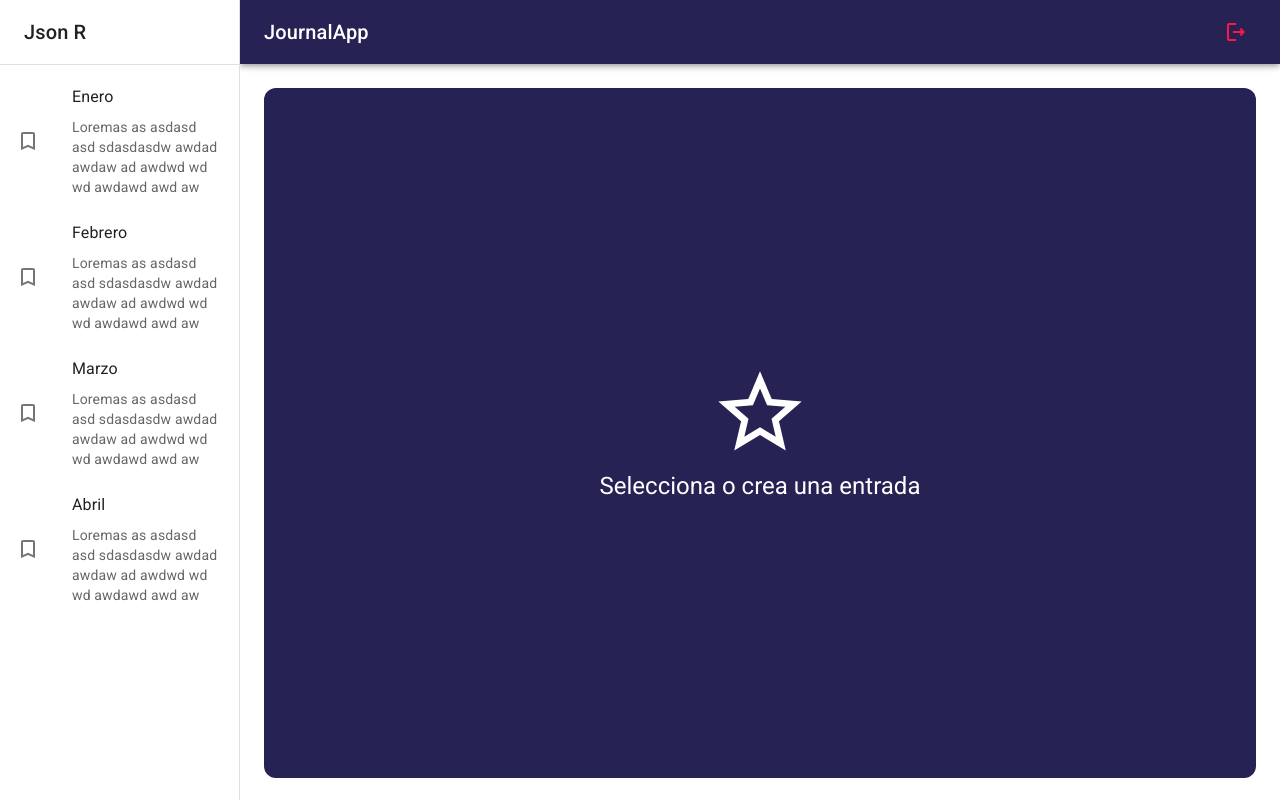
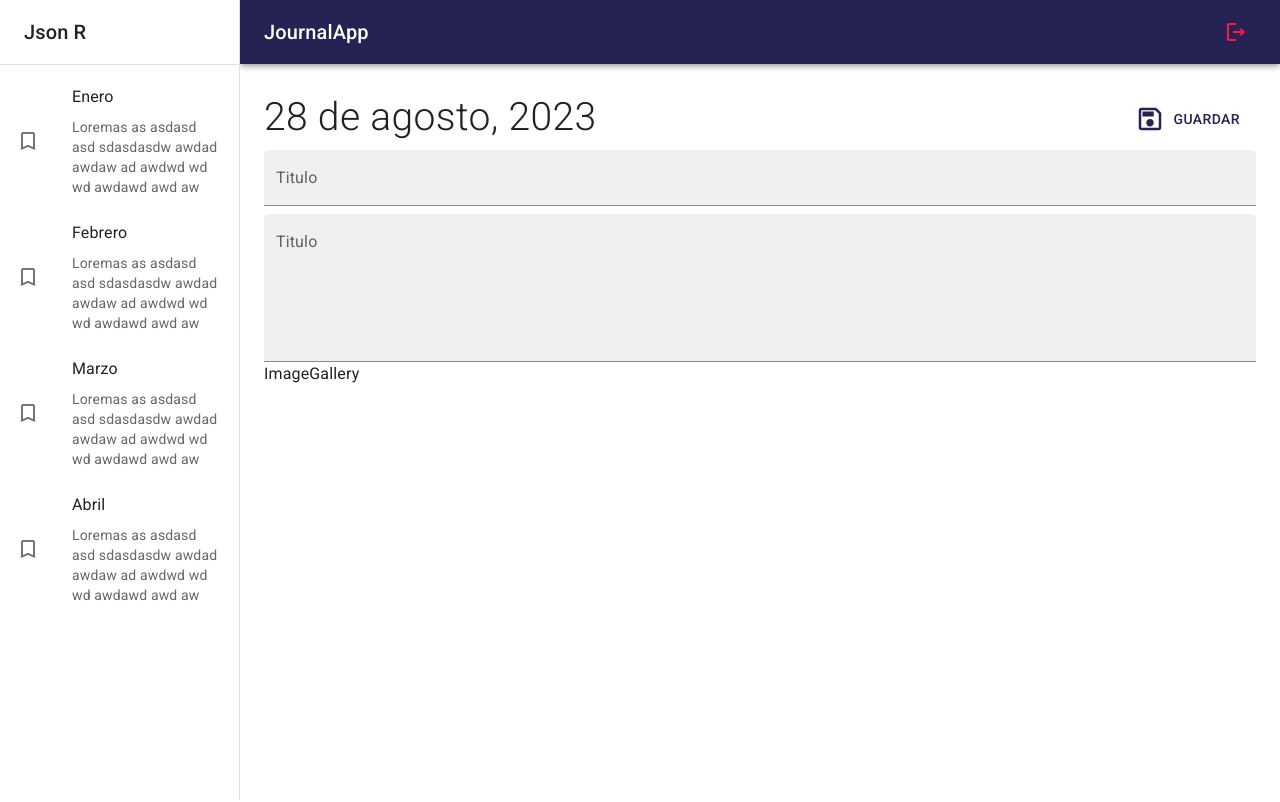
Before and after one commit to JsonRodriguez/JournalApp, a React (Vite) app: page / in a window 1280 px wide. Built offline with nearby package versions, Linux system fonts and the light colour scheme.

Commit message:
was created the NoteView interface

```diff
--- /dev/null
+++ b/src/journal/components/ImageGallery.jsx
@@ -0,0 +1,6 @@
+
+export const ImageGallery = () => {
+    return (
+        <div>ImageGallery</div>
+    )
+}
--- a/src/journal/pages/JournalPage.jsx
+++ b/src/journal/pages/JournalPage.jsx
@@ -1,5 +1,5 @@
 import { JournalLayout } from '../layout/JournalLayout';
-import { NothingSelectedView } from '../views';
+import { NoteView, NothingSelectedView } from '../views';
 
 export const JournalPage = () => {
     return (
@@ -7,9 +7,9 @@
 
             {/* <Typography>Lorem ipsum dolor sit amet consectetur adipisicing elit. Debitis amet laudantium temporibus tempora repellat aliquid veniam, tempore vitae consectetur quas, accusamus excepturi et delectus obcaecati magnam. Ipsum repudiandae dignissimos perspiciatis!</Typography> */}
 
-            <NothingSelectedView />
+            {/* <NothingSelectedView /> */}
 
-            {/* NoteView */}
+            <NoteView />
 
         </JournalLayout>
     )
--- /dev/null
+++ b/src/journal/views/NoteView.jsx
@@ -0,0 +1,47 @@
+import { SaveOutlined } from "@mui/icons-material"
+import { Button, Grid, TextField, Typography } from "@mui/material"
+import { ImageGallery } from "../components/ImageGallery"
+
+export const NoteView = () => {
+    return (
+        <Grid
+            container
+            direction='row'
+            justifyContent='space-between'
+            sx={{ mb: 1 }}
+        >
+            <Grid item>
+                <Typography fontSize={ 39 } fontWeight='light'>28 de agosto, 2023</Typography>
+            </Grid>
+            <Grid item>
+                <Button color="primary" sx={{ padding: 2 }}>
+                    <SaveOutlined sx={{ fontSize: 30, mr: 1 }} />
+                    Guardar
+                </Button>
+            </Grid>
+            <Grid container>
+                <TextField
+                    type="text"
+                    variant="filled"
+                    fullWidth
+                    placeholder="Ingrese un titulo"
+                    label="Titulo"
+                    sx={{ border: 'none', mb: 1 }}
+                />
+                <TextField
+                    type="text"
+                    variant="filled"
+                    fullWidth
+                    multiline
+                    placeholder="¿Qué sucedió en el día de hoy?"
+                    label="Titulo"
+                    minRows={ 5 }
+                />
+            </Grid>
+
+            {/* Images Gallery */}
+            <ImageGallery />
+
+        </Grid>
+    )
+}
--- a/src/journal/views/index.js
+++ b/src/journal/views/index.js
@@ -1 +1,2 @@
 export * from './NothingSelectedView';
+export * from './NoteView';
```
